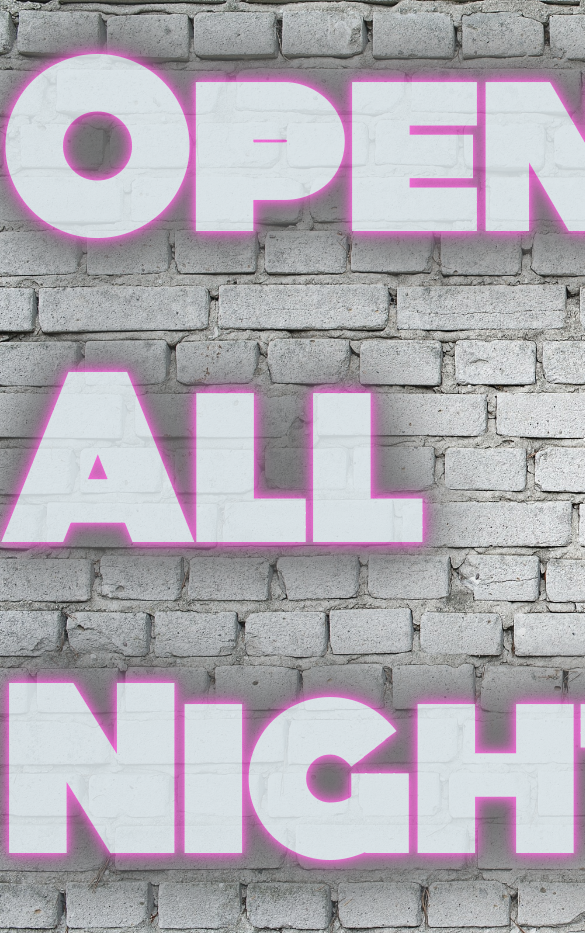
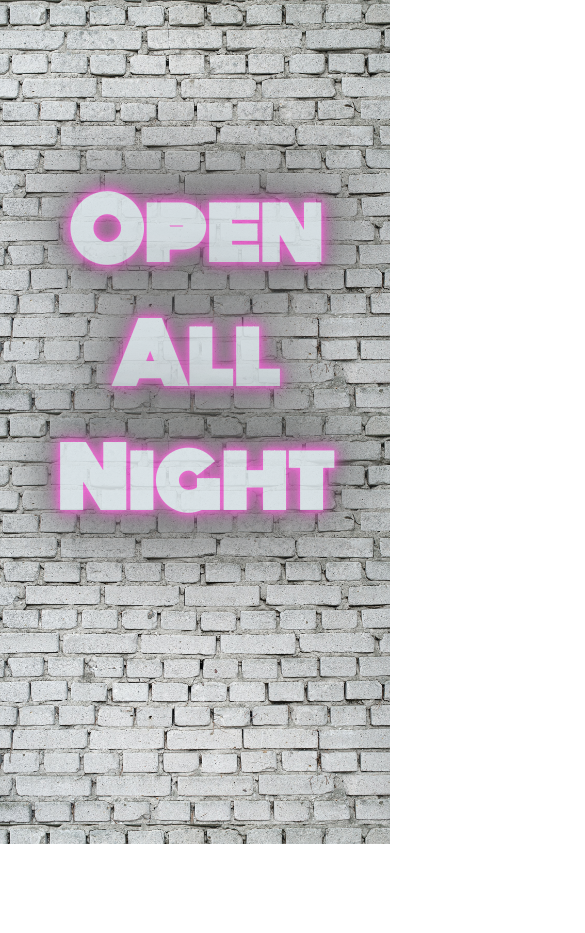
Before and after one commit to denysMoon/neon-light-animation, a plain HTML site: page index.html in a window 390 px wide. Shown: the top 933 px of the page, 585 px wide, since content can reach past the window. After the commit the page ends 844 px from the top, so only its background shows below. Drawn offline with Linux system fonts and the light colour scheme.

Commit message:
fix background

```diff
--- a/style.css
+++ b/style.css
@@ -10,6 +10,10 @@ body{
     background-image: url('./assets/img/wall.jpg');
     background-repeat: no-repeat;
     background-size: cover;
+    background-position: center center;
+    display: flex;
+    justify-content: center;
+    align-items: center;
 }
 h1{
     text-align: center;
@@ -58,3 +62,19 @@ h1{
 
   }
 }
+@media (max-width: 1230px){
+    h1{
+        padding: 20px;
+    }
+}
+@media (max-width: 800px){
+    h1{
+        padding: 20px;
+        font-size: 80px;
+        position: relative;
+        top: 150px;
+    }
+    body{
+        background-repeat: repeat;
+    }
+}
```
